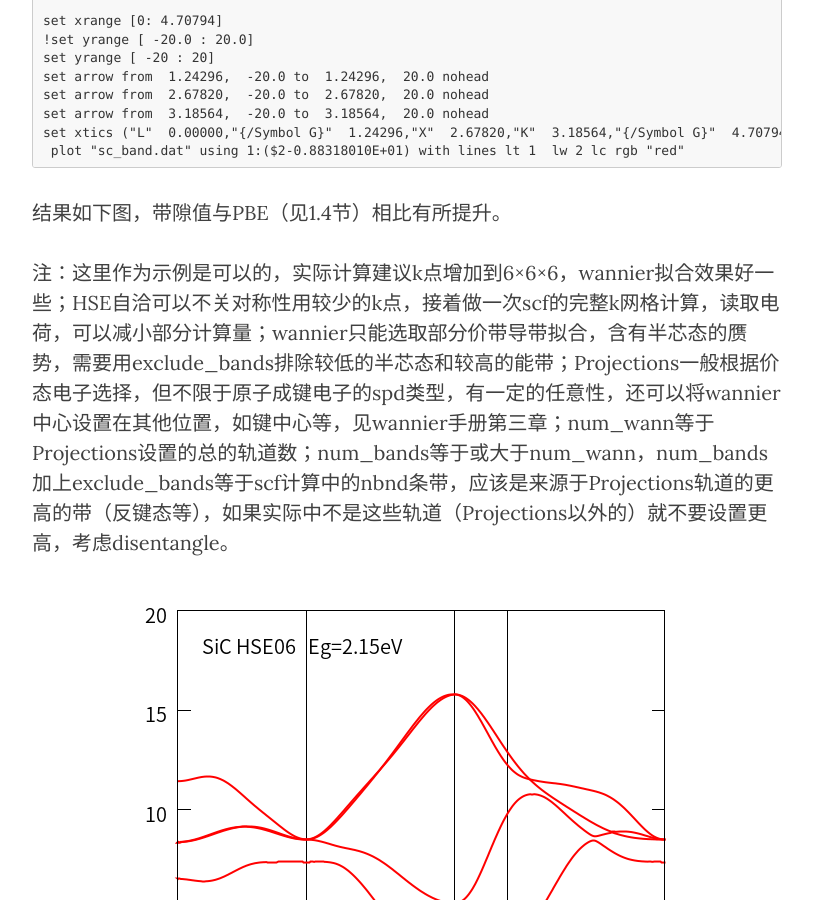
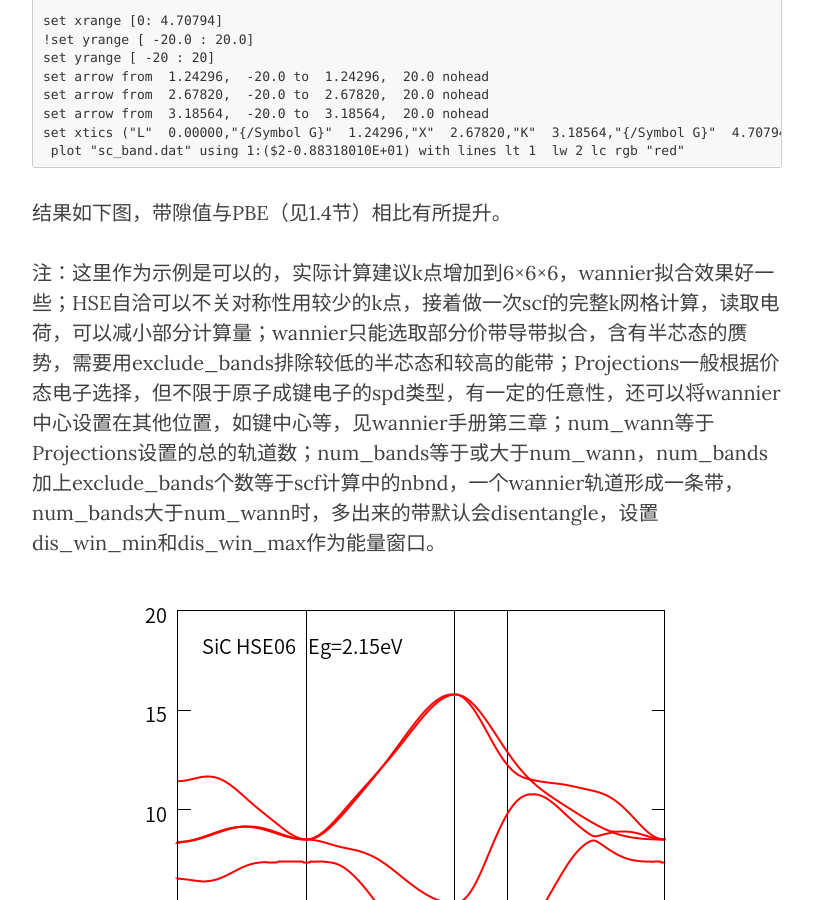
Before and after one commit to yyyu200/DFTbook, a Jekyll site: the page built from _posts/2019-04-01-HandsOn.md, in a window 1280 px wide and 900 px high, scrolled down 32428 px. Shown: the whole window, without its empty margins (233-1046 px from the left). Built offline with Jekyll 4.4.1, drawn with Linux system fonts in a browser that asks for light colours; nearby versions of some CDN libraries; formulas are drawn with MathJax 3; comment, search, counter and statistics services are not loaded.

Commit message:
modify at20190911-00:26:47-aliyun

```diff
--- a/_posts/2019-04-01-HandsOn.md
+++ b/_posts/2019-04-01-HandsOn.md
@@ -1156,7 +1156,7 @@
 
 结果如下图，带隙值与PBE（见1.4节）相比有所提升。
 
-注：这里作为示例是可以的，实际计算建议k点增加到6×6×6，wannier拟合效果好一些；HSE自洽可以不关对称性用较少的k点，接着做一次scf的完整k网格计算，读取电荷，可以减小部分计算量；wannier只能选取部分价带导带拟合，含有半芯态的赝势，需要用exclude_bands排除较低的半芯态和较高的能带；Projections一般根据价态电子选择，但不限于原子成键电子的spd类型，有一定的任意性，还可以将wannier中心设置在其他位置，如键中心等，见wannier手册第三章；num_wann等于Projections设置的总的轨道数；num_bands等于或大于num_wann，num_bands加上exclude_bands等于scf计算中的nbnd条带，应该是来源于Projections轨道的更高的带（反键态等），如果实际中不是这些轨道（Projections以外的）就不要设置更高，考虑disentangle。
+注：这里作为示例是可以的，实际计算建议k点增加到6×6×6，wannier拟合效果好一些；HSE自洽可以不关对称性用较少的k点，接着做一次scf的完整k网格计算，读取电荷，可以减小部分计算量；wannier只能选取部分价带导带拟合，含有半芯态的赝势，需要用exclude_bands排除较低的半芯态和较高的能带；Projections一般根据价态电子选择，但不限于原子成键电子的spd类型，有一定的任意性，还可以将wannier中心设置在其他位置，如键中心等，见wannier手册第三章；num_wann等于Projections设置的总的轨道数；num_bands等于或大于num_wann，num_bands加上exclude_bands个数等于scf计算中的nbnd，一个wannier轨道形成一条带，num_bands大于num_wann时，多出来的带默认会disentangle，设置dis_win_min和dis_win_max作为能量窗口。
 
 <p align="left">
     <img src="../../../../../img/sc_hseband.png" width="580"/>
```
